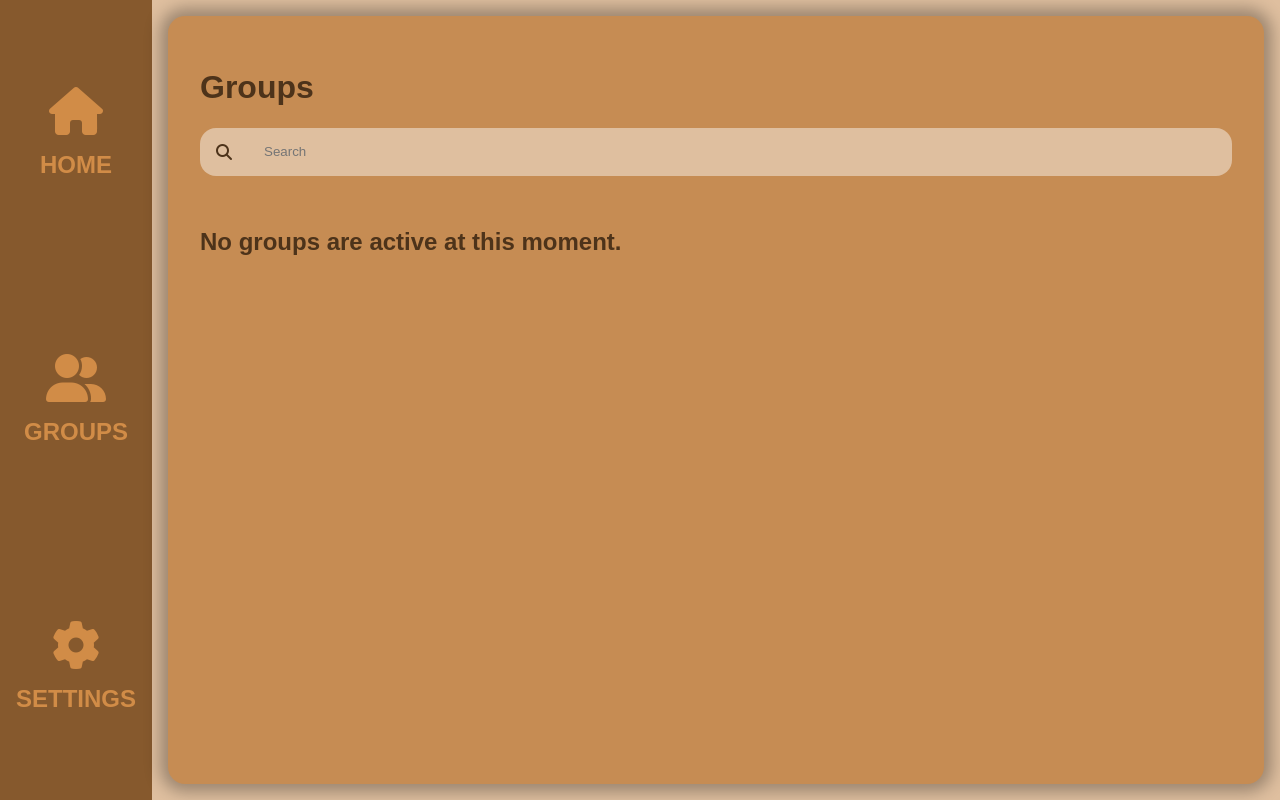
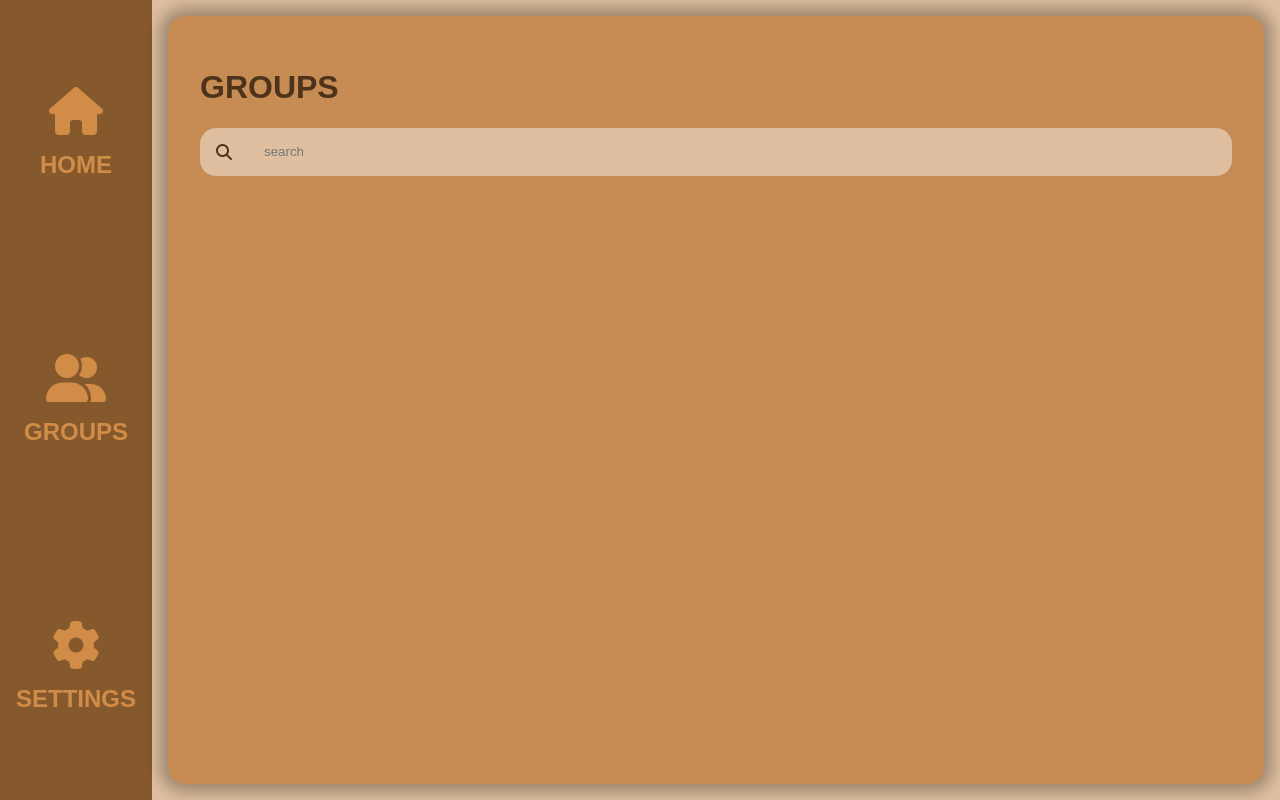
Before and after one commit to TeamEDMO/Admin-site, a website built with webpack: page src/GroupsPage.html in a window 1280 px wide. Built offline with nearby package versions, Linux system fonts and the light colour scheme; no server answers; files whose address does not match are found by name.

Commit message:
Localise groupsListing

```diff
--- a/src/GroupsPage.html
+++ b/src/GroupsPage.html
@@ -15,10 +15,11 @@
     <%= require('html-loader!./includes/sidebar.html').default %>
         <div class="mainPanel">
             <div>
-                <h1>Groups</h1>
+                <h1 data-i18n-key="groups">GROUPS</h1>
                 <div class="textBox">
                     <i class="textBoxIcon fa-solid fa-magnifying-glass"></i>
-                    <input class="textBoxInput" type="search" name="" id="groupsSearch" placeholder="Search" autocomplete="off" />
+                    <input class="textBoxInput" type="search" name="" id="groupsSearch" placeholder="search"
+                        autocomplete="off" data-i18n-key="search" />
                 </div>
             </div>
 
--- a/src/assets/scripts/Groups.ts
+++ b/src/assets/scripts/Groups.ts
@@ -1,5 +1,6 @@
 // Generate dynamically group panels in the GroupsPage.html
 import { fetchGroups, type GroupSummary } from './API';
+import { LocalizationManager } from "./Localization";
 
 var groups: GroupSummary[] = [];
 var searchBarContent: string = "";
@@ -37,8 +38,14 @@ async function updateGroupsDisplay() {
     if (!contentDiv)
         return;
 
+
+
     if (groups.length === 0) {
-        contentDiv.innerHTML = "<h2>No groups are active at this moment.</h2>";
+        const text = document.createElement("h2");
+        text.innerText = "No groups are active at this moment.";
+        LocalizationManager.setLocalisationKey(text, "noGroups");
+
+        contentDiv.replaceChildren(text);
         return;
     }
 
@@ -128,5 +135,9 @@ declare global {
 }
 String.prototype.matchFuzzy = matchFuzzy;
 
-init();
+await LocalizationManager.loadLocalisationBanks("/strings/common.json",
+    "/strings/groups.json"
+);
+
+await init();
 setInterval(refreshGroupData, 5000);
```
Also changed, not shown: static/strings/groups.json (added, +10 -0 lines).
